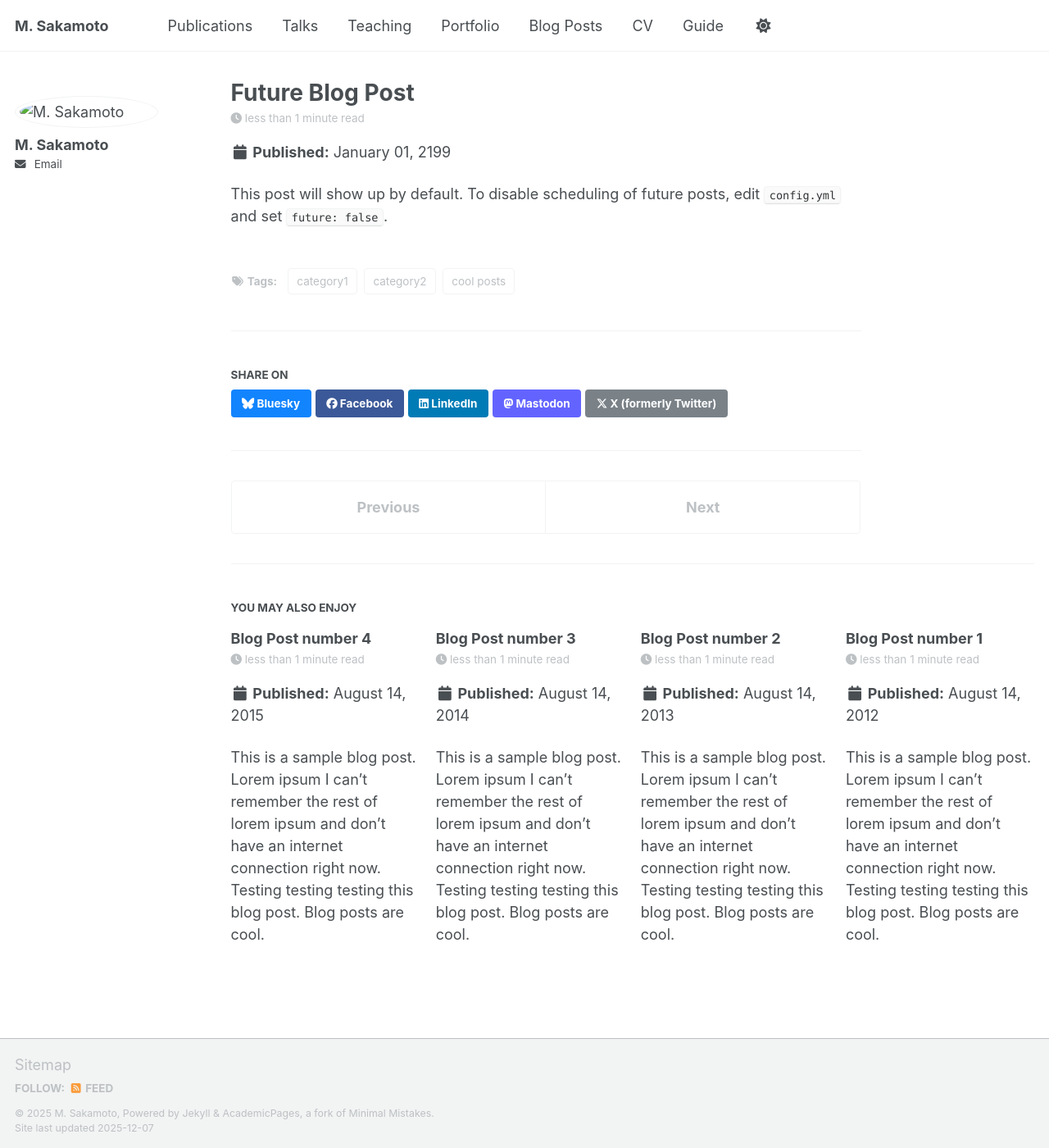
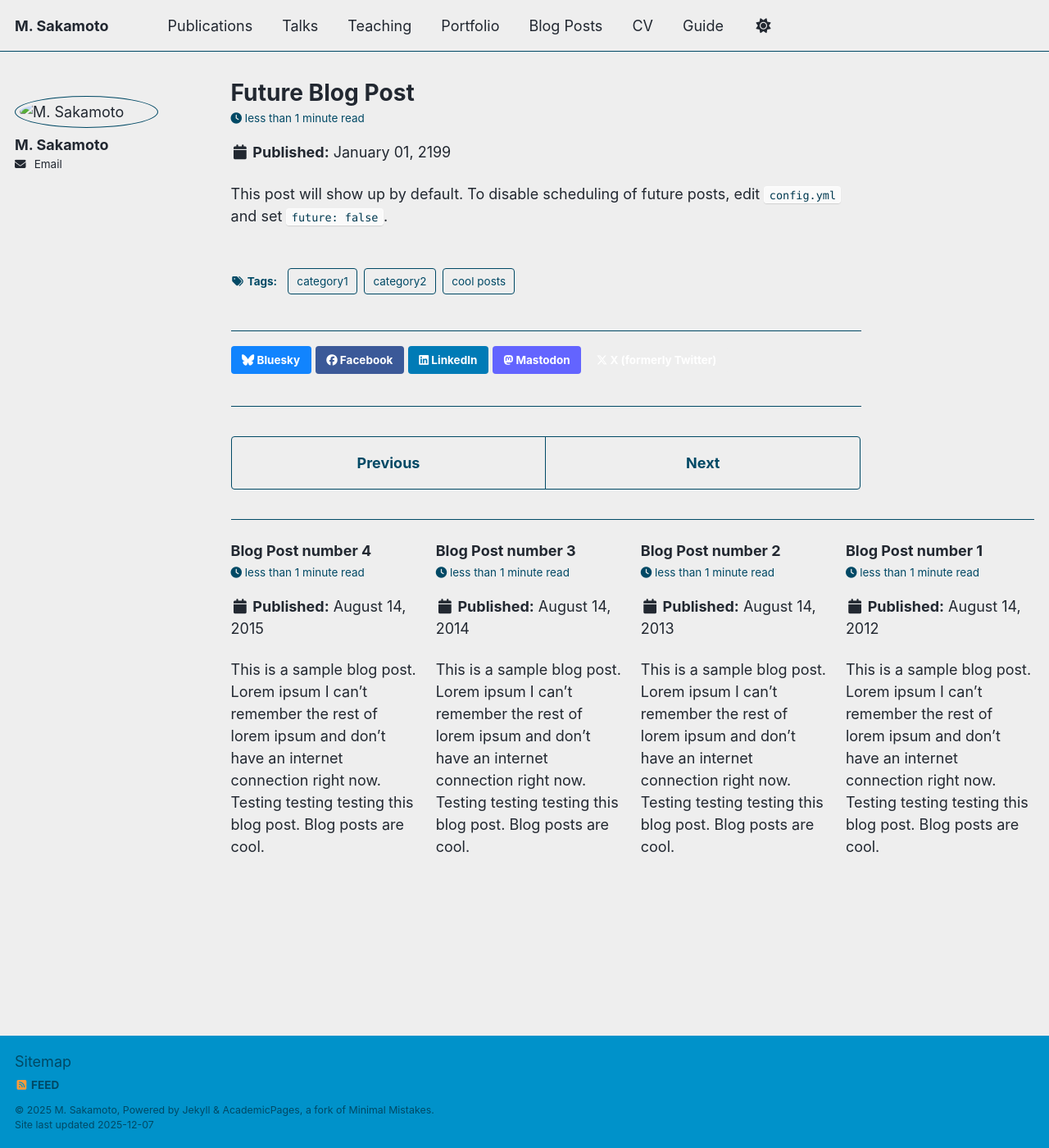
Before and after one commit to masa-moto/masa-moto.github.io, a Jekyll site: the page built from _posts/2199-01-01-future-post.md, in a window 1280 px wide and 1400 px high. Shown: the whole window at 82% size. Built offline with Jekyll 4.4.1, drawn with Linux system fonts in a browser that asks for light colours; a script bundle is joined from its source files by our own code; library files that are not in the unit come from our copies; part of the change alters nothing that is shown.

```diff
--- a/_config.yml
+++ b/_config.yml
@@ -7,12 +7,12 @@
 # server process.
 
 # Basic Site Settings
-locale                   : "en-US"
-site_theme               : "default" # Currently available options are "default", "air"
+locale                   : "Japan"
+site_theme               : "air" # Currently available options are "default", "air"
 title                    : "M. Sakamoto"
 title_separator          : "-"
 name                     : &name "M. Sakamoto"
-description              : &description "Your Name's academic portfolio"   # Update this with a general description of your site, this is the default if not overridden by a page
+description              : &description "M. Sakamoto's academic portfolio"   # Update this with a general description of your site, this is the default if not overridden by a page
 url                      : https://academicpages.github.io # The base hostname & protocol for your site e.g. "https://[your GitHub username].github.io",
                                                            # or if you already have some other page hosted on Github then use "https://[your GitHub username].github.io/[Your Repo Name]"
 baseurl                  : "" # the subpath of your site, e.g. "/blog"
```
